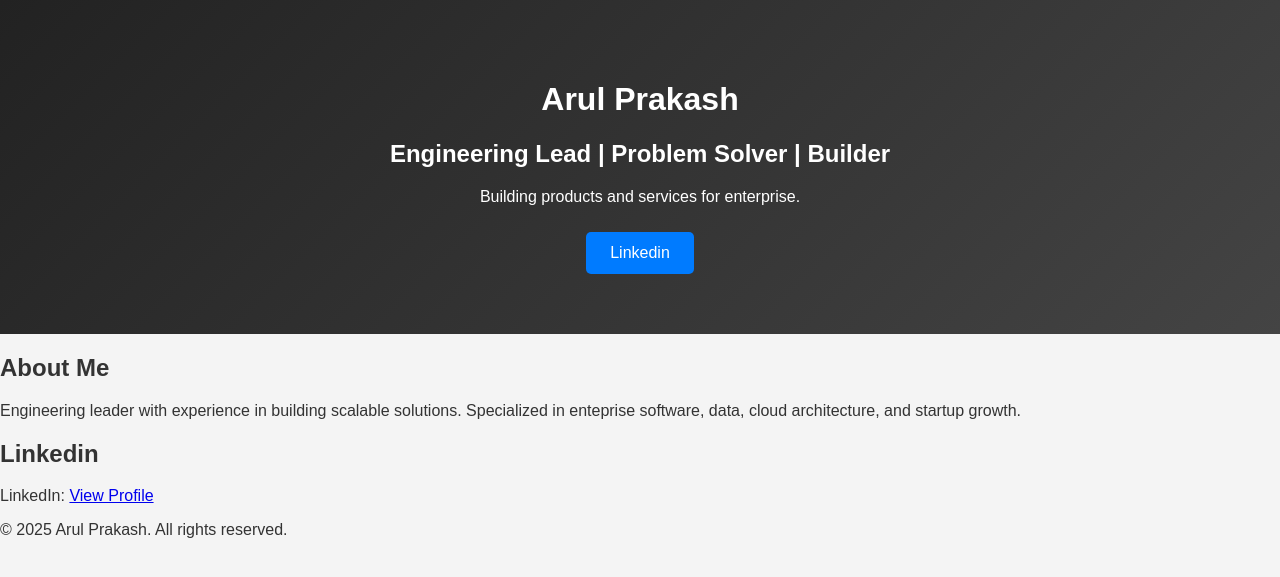
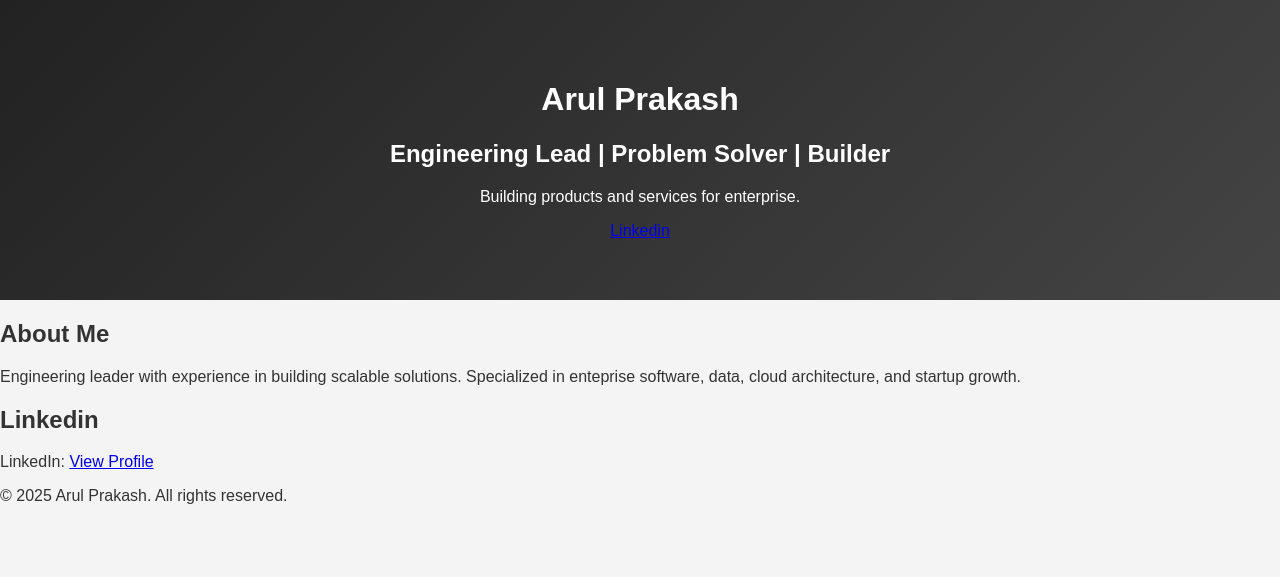
Before and after one commit to arulprakasht/arulprakasht.github.io, a Jekyll site: the page built from index.md, in a window 1280 px wide. Shown: the top 577 px of the page. Built offline with Jekyll 4.4.1, drawn with Linux system fonts in a browser that asks for light colours.

Commit message:
Update header.html

```diff
--- a/_includes/header.html
+++ b/_includes/header.html
@@ -2,5 +2,5 @@
   <h1>Arul Prakash</h1>
   <h2>Engineering Lead | Problem Solver | Builder</h2>
   <p>Building products and services for enterprise.</p>
-  <a href="#contact" class="cta">Linkedin</a>
+  <a href="#contact" class="section">Linkedin</a>
 </header>
```
